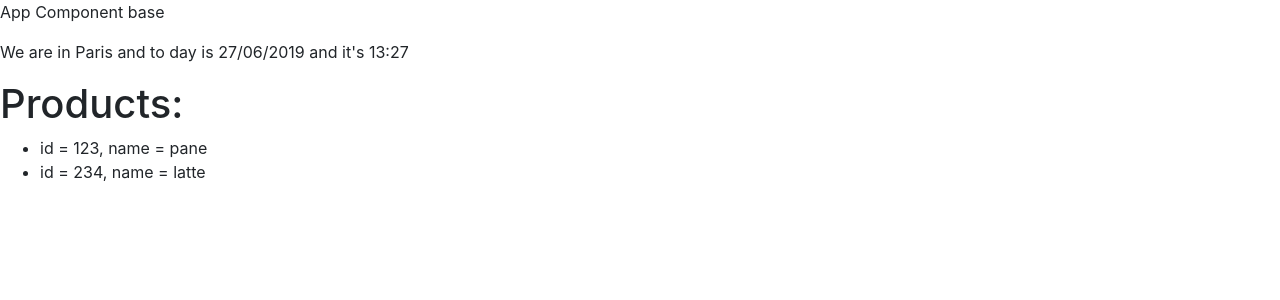
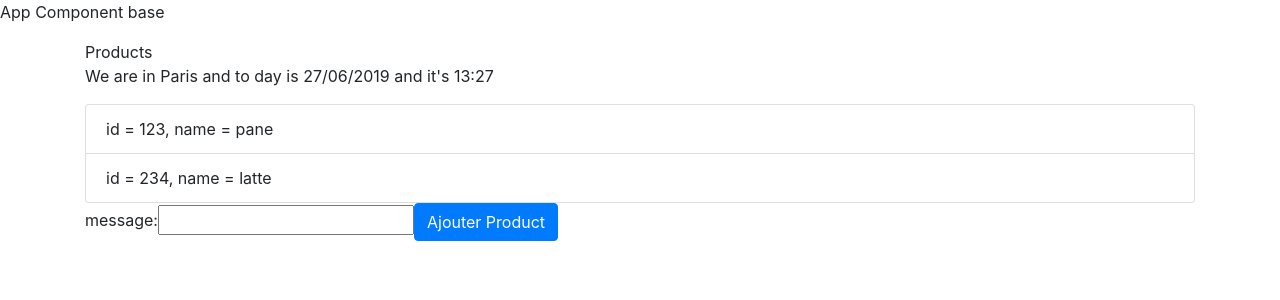
Before and after one commit to anccelo/shoppingList, an Angular app in the folder frontEnd/shoppingListApp/: page / in a window 1280 px wide. Shown: the top 300 px of the page. Built offline with nearby package versions, Linux system fonts and the light colour scheme.

Commit message:
front: advancing with products page

```diff
--- a/frontEnd/shoppingListApp/angular.json
+++ b/frontEnd/shoppingListApp/angular.json
@@ -24,7 +24,6 @@
             ],
             "styles": [
               "src/styles.css"
-
             ],
             "scripts": []
           },
--- a/frontEnd/shoppingListApp/src/app/app.module.ts
+++ b/frontEnd/shoppingListApp/src/app/app.module.ts
@@ -3,6 +3,7 @@ import { NgModule } from '@angular/core';
 
 import { AppComponent } from './app.component';
 import { ProductsComponent } from './products/products.component';
+import { FormsModule } from '@angular/forms';
 
 @NgModule({
   declarations: [
@@ -10,7 +11,7 @@ import { ProductsComponent } from './products/products.component';
     ProductsComponent
   ],
   imports: [
-    BrowserModule
+    BrowserModule,FormsModule
   ],
   providers: [],
   bootstrap: [AppComponent]
--- a/frontEnd/shoppingListApp/src/app/products/products.component.html
+++ b/frontEnd/shoppingListApp/src/app/products/products.component.html
@@ -1,11 +1,20 @@
-<div>
-  <p>We are in {{ info.city}} and to day is {{ info.date|date:'dd/MM/yyyy' }}
-    and it's {{ info.date|date:'HH:mm' }}  </p>
-  <h1>Products:</h1>
-    <ul>
-      <li *ngFor="let p of products">
-       id   = {{ p.id }},
-       name = {{ p.name }}
-      </li>
-    </ul>
+<div class="container">
+  <div class="panel-primary">
+    Products
+      <div class="panel-body">
+        <p>We are in {{ info.city}} and to day is {{ info.date|date:'dd/MM/yyyy' }}
+          and it's {{ info.date|date:'HH:mm' }}</p>
+        <ul class="list-group">
+          <li *ngFor="let p of products" class="list-group-item">
+          id   = {{ p.id }},
+          name = {{ p.name }}
+          </li>
+       </ul>
+     </div>
   </div>
+  <div class="form-group">
+    <label class="control-label">message:</label>
+    <input type="text"  [(ngModel)] = "insertProducts.name" />
+    <button class="btn btn-primary" (click) = "onAddProduct()">Ajouter Product</button>
+  </div>
+</div>
--- a/frontEnd/shoppingListApp/src/app/products/products.component.ts
+++ b/frontEnd/shoppingListApp/src/app/products/products.component.ts
@@ -17,9 +17,20 @@ export class ProductsComponent implements OnInit {
     {id: 234, name: 'latte'}
   ]
 
+  insertProducts = {id:null, name:''}
+
+  onAddProduct(){
+    this.products.push(this.insertProducts);
+    this.insertProducts = {id:null,name:''}
+  }
+
+
   constructor() { }
 
   ngOnInit() {
   }
 
+
+
+
 }
```
